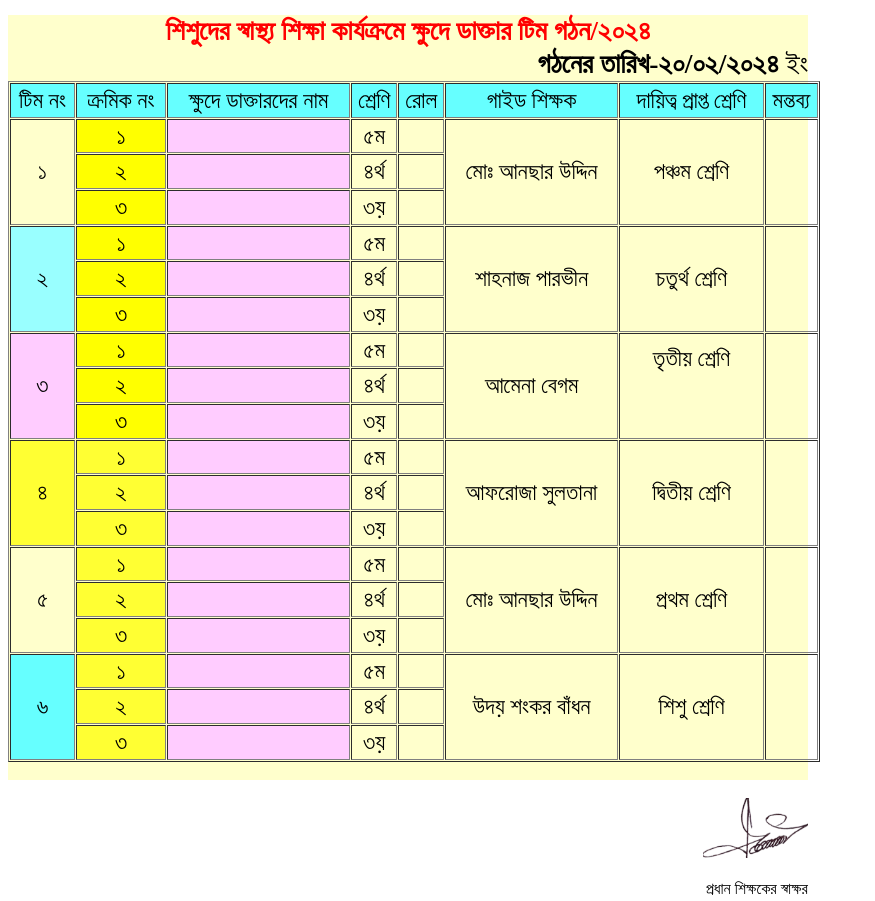
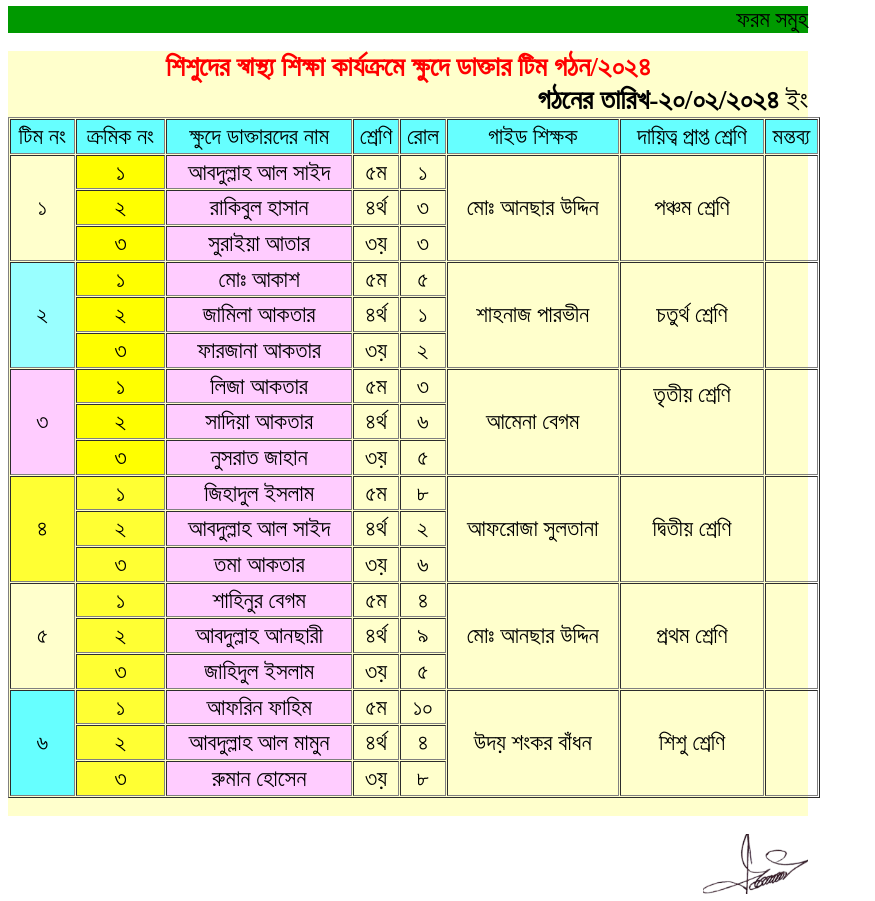
Before and after one commit to dhandigps/dhandigps.github.io, a plain HTML site: page Navbar/Comitee/Khude Docter/khude doctor-info.html in a window 1280 px wide. Shown: the part 331-1232 px from the top of the page, without its empty margins (0-875 px from the left). Drawn offline with Linux system fonts and the light colour scheme; files whose address does not match are found by name.

Commit message:
Add files via upload

```diff
--- a/Navbar/Comitee/Khude Docter/khude doctor-info.html
+++ b/Navbar/Comitee/Khude Docter/khude doctor-info.html
@@ -6,9 +6,10 @@
 
 
 
-  <meta content="text/html; charset=ISO-8859-1" http-equiv="content-type"><title>khude doctor</title></head><body style="width: 800px; color: rgb(0, 0, 0);" alink="#ee0000" link="#0000ee" vlink="#551a8b"><img style="width: 812px; height: 168px;" alt="" src="file:///C:/Users/WALTON/Desktop/School%20Webpage/Webpage%20Template%20Blank/Navbar/Comitee/Khude%20Docter/Khude%20Doctor%20pad.png"><br>
 
-<img style="width: 811px; height: 99px;" alt="" src="file:///C:/Users/WALTON/Desktop/School%20Webpage/Webpage%20Template%20Blank/Navbar/Comitee/Khude%20Docter/pad2.png"><br>
+  <meta content="text/html; charset=ISO-8859-1" http-equiv="content-type"><title>khude doctor</title></head><body style="width: 800px; color: rgb(0, 0, 0);" alink="#ee0000" link="#0000ee" vlink="#551a8b"><img style="width: 802px; height: 154px;" alt="" src="Khude%20Doctor%20pad.jpg"><br>
+
+<img style="width: 802px; height: 149px;" alt="" src="pad2.jpg"><br>
 <br>
 <div style="text-align: right; background-color: rgb(0, 153, 0);"><big><big><span style="font-family: SutonnyOMJ;">&#2475;&#2480;&#2478; &#2488;&#2478;&#2497;&#2489;</span></big></big><br>
 </div>
@@ -45,13 +46,15 @@
       <td style="background-color: yellow; text-align: center; font-family: SutonnyOMJ;"><big><big>&#2535;<br>
 
       </big></big></td>
-      <td style="background-color: rgb(255, 204, 255); text-align: center;"><br>
-      </td>
+      <td style="background-color: rgb(255, 204, 255); text-align: center; font-family: SutonnyOMJ;"><big><big>&#2438;&#2476;&#2470;&#2497;&#2482;&#2509;&#2482;&#2494;&#2489; &#2438;&#2482; &#2488;&#2494;&#2439;&#2470;<br>
+
+      </big></big></td>
       <td style="text-align: center; font-family: SutonnyOMJ;"><big><big>&#2539;&#2478;<br>
 
       </big></big></td>
-      <td style="text-align: center;"><br>
-      </td>
+      <td style="text-align: center; font-family: SutonnyOMJ;"><big><big>&#2535;<br>
+
+      </big></big></td>
       <td style="text-align: center; font-family: SutonnyOMJ;" colspan="1" rowspan="3"><big><big>&#2478;&#2507;&#2435; &#2438;&#2472;&#2459;&#2494;&#2480; &#2441;&#2470;&#2509;&#2470;&#2495;&#2472;<br>
 
       </big></big></td>
@@ -69,13 +72,15 @@
       <td style="background-color: yellow; text-align: center; font-family: SutonnyOMJ;"><big><big>&#2536;<br>
 
       </big></big></td>
-      <td style="background-color: rgb(255, 204, 255); text-align: center;"><br>
-      </td>
+      <td style="background-color: rgb(255, 204, 255); text-align: center; font-family: SutonnyOMJ;"><big><big>&#2480;&#2494;&#2453;&#2495;&#2476;&#2497;&#2482; &#2489;&#2494;&#2488;&#2494;&#2472;<br>
+
+      </big></big></td>
       <td style="text-align: center; font-family: SutonnyOMJ;"><big><big>&#2538;&#2480;&#2509;&#2469;<br>
 
       </big></big></td>
-      <td style="text-align: center;"><br>
-      </td>
+      <td style="text-align: center; font-family: SutonnyOMJ;"><big><big>&#2537;<br>
+
+      </big></big></td>
 
 
 
@@ -84,13 +89,15 @@
       <td style="background-color: yellow; text-align: center; font-family: SutonnyOMJ;"><big><big>&#2537;<br>
 
       </big></big></td>
-      <td style="background-color: rgb(255, 204, 255); text-align: center;"><br>
-      </td>
+      <td style="background-color: rgb(255, 204, 255); text-align: center; font-family: SutonnyOMJ;"><big><big>&#2488;&#2497;&#2480;&#2494;&#2439;&#2527;&#2494; &#2438;&#2468;&#2494;&#2480;<br>
+
+      </big></big></td>
       <td style="text-align: center; font-family: SutonnyOMJ;"><big><big>&#2537;&#2527;<br>
 
       </big></big></td>
-      <td style="text-align: center;"><br>
-      </td>
+      <td style="text-align: center; font-family: SutonnyOMJ;"><big><big>&#2537;<br>
+
+      </big></big></td>
 
 
 
@@ -100,12 +107,14 @@
       <td style="background-color: yellow; text-align: center; font-family: SutonnyOMJ;"><big><big>&#2535;<br>
 
       </big></big></td>
-      <td style="background-color: rgb(255, 204, 255); text-align: center;"><br>
-      </td>
+      <td style="background-color: rgb(255, 204, 255); text-align: center; font-family: SutonnyOMJ;"><big><big>&#2478;&#2507;&#2435; &#2438;&#2453;&#2494;&#2486;<br>
+
+      </big></big></td>
       <td style="text-align: center; font-family: SutonnyOMJ;"><big><big>&#2539;&#2478;</big></big>
       </td>
-      <td style="text-align: center;"><br>
-      </td>
+      <td style="text-align: center; font-family: SutonnyOMJ;"><big><big>&#2539;<br>
+
+      </big></big></td>
       <td style="text-align: center; font-family: SutonnyOMJ;" colspan="1" rowspan="3"><big><big>&#2486;&#2494;&#2489;&#2472;&#2494;&#2460; &#2474;&#2494;&#2480;&#2477;&#2496;&#2472;<br>
 
       </big></big></td>
@@ -123,12 +132,14 @@
       <td style="background-color: yellow; text-align: center; font-family: SutonnyOMJ;"><big><big>&#2536;<br>
 
       </big></big></td>
-      <td style="background-color: rgb(255, 204, 255); text-align: center;"><br>
-      </td>
+      <td style="background-color: rgb(255, 204, 255); text-align: center; font-family: SutonnyOMJ;"><big><big>&#2460;&#2494;&#2478;&#2495;&#2482;&#2494; &#2438;&#2453;&#2468;&#2494;&#2480;<br>
+
+      </big></big></td>
       <td style="text-align: center; font-family: SutonnyOMJ;"><big><big>&#2538;&#2480;&#2509;&#2469;</big></big>
       </td>
-      <td style="text-align: center;"><br>
-      </td>
+      <td style="text-align: center; font-family: SutonnyOMJ;"><big><big>&#2535;<br>
+
+      </big></big></td>
 
 
 
@@ -137,12 +148,14 @@
       <td style="background-color: yellow; text-align: center; font-family: SutonnyOMJ;"><big><big>&#2537;<br>
 
       </big></big></td>
-      <td style="background-color: rgb(255, 204, 255); text-align: center;"><br>
-      </td>
+      <td style="background-color: rgb(255, 204, 255); text-align: center; font-family: SutonnyOMJ;"><big><big>&#2475;&#2494;&#2480;&#2460;&#2494;&#2472;&#2494; &#2438;&#2453;&#2468;&#2494;&#2480;<br>
+
+      </big></big></td>
       <td style="text-align: center; font-family: SutonnyOMJ;"><big><big>&#2537;&#2527;</big></big>
       </td>
-      <td style="text-align: center;"><br>
-      </td>
+      <td style="text-align: center; font-family: SutonnyOMJ;"><big><big>&#2536;<br>
+
+      </big></big></td>
 
 
 
@@ -152,12 +165,14 @@
       <td style="background-color: yellow; text-align: center; font-family: SutonnyOMJ;"><big><big>&#2535;<br>
 
       </big></big></td>
-      <td style="background-color: rgb(255, 204, 255); text-align: center;"><br>
-      </td>
+      <td style="background-color: rgb(255, 204, 255); text-align: center; font-family: SutonnyOMJ;"><big><big>&#2482;&#2495;&#2460;&#2494; &#2438;&#2453;&#2468;&#2494;&#2480;<br>
+
+      </big></big></td>
       <td style="text-align: center; font-family: SutonnyOMJ;"><big><big>&#2539;&#2478;</big></big>
       </td>
-      <td style="text-align: center;"><br>
-      </td>
+      <td style="text-align: center; font-family: SutonnyOMJ;"><big><big>&#2537;<br>
+
+      </big></big></td>
       <td style="text-align: center; font-family: SutonnyOMJ;" colspan="1" rowspan="3"><big><big>&#2438;&#2478;&#2503;&#2472;&#2494; &#2476;&#2503;&#2455;&#2478;<br>
 
       </big></big></td>
@@ -179,12 +194,14 @@
       <td style="background-color: yellow; text-align: center; font-family: SutonnyOMJ;"><big><big>&#2536;<br>
 
       </big></big></td>
-      <td style="background-color: rgb(255, 204, 255); text-align: center;"><br>
-      </td>
+      <td style="background-color: rgb(255, 204, 255); text-align: center; font-family: SutonnyOMJ;"><big><big>&#2488;&#2494;&#2470;&#2495;&#2527;&#2494; &#2438;&#2453;&#2468;&#2494;&#2480;<br>
+
+      </big></big></td>
       <td style="text-align: center; font-family: SutonnyOMJ;"><big><big>&#2538;&#2480;&#2509;&#2469;</big></big>
       </td>
-      <td style="text-align: center;"><br>
-      </td>
+      <td style="text-align: center; font-family: SutonnyOMJ;"><big><big>&#2540;<br>
+
+      </big></big></td>
 
 
 
@@ -193,12 +210,13 @@
       <td style="background-color: yellow; text-align: center; font-family: SutonnyOMJ;"><big><big>&#2537;<br>
 
       </big></big></td>
-      <td style="background-color: rgb(255, 204, 255); text-align: center;"><br>
-      </td>
+      <td style="background-color: rgb(255, 204, 255); text-align: center; font-family: SutonnyOMJ;"><big><big>&#2472;&#2497;&#2488;&#2480;&#2494;&#2468; &#2460;&#2494;&#2489;&#2494;&#2472;
+      </big></big></td>
       <td style="text-align: center; font-family: SutonnyOMJ;"><big><big>&#2537;&#2527;</big></big>
       </td>
-      <td style="text-align: center;"><br>
-      </td>
+      <td style="text-align: center; font-family: SutonnyOMJ;"><big><big>&#2539;<br>
+
+      </big></big></td>
 
 
 
@@ -209,12 +227,14 @@
       <td style="font-family: SutonnyOMJ; text-align: center; background-color: rgb(255, 255, 51);"><big><big>&#2535;<br>
 
       </big></big></td>
-      <td style="font-family: SutonnyOMJ; background-color: rgb(255, 204, 255);"><br>
-      </td>
+      <td style="font-family: SutonnyOMJ; background-color: rgb(255, 204, 255); text-align: center;"><big><big>&#2460;&#2495;&#2489;&#2494;&#2470;&#2497;&#2482; &#2439;&#2488;&#2482;&#2494;&#2478;<br>
+
+      </big></big></td>
       <td style="font-family: SutonnyOMJ; text-align: center;"><big><big>&#2539;&#2478;</big></big>
       </td>
-      <td style="font-family: SutonnyOMJ;"><br>
-      </td>
+      <td style="font-family: SutonnyOMJ; text-align: center;"><big><big>&#2542;<br>
+
+      </big></big></td>
       <td colspan="1" rowspan="3" style="font-family: SutonnyOMJ; text-align: center;"><big><big>&#2438;&#2475;&#2480;&#2507;&#2460;&#2494; &#2488;&#2497;&#2482;&#2468;&#2494;&#2472;&#2494;<br>
 
       </big></big></td>
@@ -232,12 +252,14 @@
       <td style="font-family: SutonnyOMJ; text-align: center; background-color: rgb(255, 255, 51);"><big><big>&#2536;<br>
 
       </big></big></td>
-      <td style="font-family: SutonnyOMJ; background-color: rgb(255, 204, 255);"><br>
-      </td>
+      <td style="font-family: SutonnyOMJ; background-color: rgb(255, 204, 255); text-align: center;"><big><big>&#2438;&#2476;&#2470;&#2497;&#2482;&#2509;&#2482;&#2494;&#2489; &#2438;&#2482; &#2488;&#2494;&#2439;&#2470;<br>
+
+      </big></big></td>
       <td style="font-family: SutonnyOMJ; text-align: center;"><big><big>&#2538;&#2480;&#2509;&#2469;</big></big>
       </td>
-      <td style="font-family: SutonnyOMJ;"><br>
-      </td>
+      <td style="font-family: SutonnyOMJ; text-align: center;"><big><big>&#2536;<br>
+
+      </big></big></td>
 
 
 
@@ -246,12 +268,14 @@
       <td style="font-family: SutonnyOMJ; text-align: center; background-color: rgb(255, 255, 51);"><big><big>&#2537;<br>
 
       </big></big></td>
-      <td style="font-family: SutonnyOMJ; background-color: rgb(255, 204, 255);"><br>
-      </td>
+      <td style="font-family: SutonnyOMJ; background-color: rgb(255, 204, 255); text-align: center;"><big><big>&#2468;&#2478;&#2494; &#2438;&#2453;&#2468;&#2494;&#2480;<br>
+
+      </big></big></td>
       <td style="font-family: SutonnyOMJ; text-align: center;"><big><big>&#2537;&#2527;</big></big>
       </td>
-      <td style="font-family: SutonnyOMJ;"><br>
-      </td>
+      <td style="font-family: SutonnyOMJ; text-align: center;"><big><big>&#2540;<br>
+
+      </big></big></td>
 
 
 
@@ -263,12 +287,14 @@
       <td style="font-family: SutonnyOMJ; text-align: center; background-color: rgb(255, 255, 51);"><big><big>&#2535;<br>
 
       </big></big></td>
-      <td style="font-family: SutonnyOMJ; background-color: rgb(255, 204, 255);"><br>
-      </td>
+      <td style="font-family: SutonnyOMJ; background-color: rgb(255, 204, 255); text-align: center;"><big><big>&#2486;&#2494;&#2489;&#2495;&#2472;&#2497;&#2480; &#2476;&#2503;&#2455;&#2478;<br>
+
+      </big></big></td>
       <td style="font-family: SutonnyOMJ; text-align: center;"><big><big>&#2539;&#2478;</big></big>
       </td>
-      <td style="font-family: SutonnyOMJ;"><br>
-      </td>
+      <td style="font-family: SutonnyOMJ; text-align: center;"><big><big>&#2538;<br>
+
+      </big></big></td>
       <td colspan="1" rowspan="3" style="font-family: SutonnyOMJ; text-align: center;"><big><big>&#2478;&#2507;&#2435; &#2438;&#2472;&#2459;&#2494;&#2480; &#2441;&#2470;&#2509;&#2470;&#2495;&#2472;<br>
 
       </big></big></td>
@@ -286,12 +312,14 @@
       <td style="font-family: SutonnyOMJ; text-align: center; background-color: rgb(255, 255, 51);"><big><big>&#2536;<br>
 
       </big></big></td>
-      <td style="font-family: SutonnyOMJ; background-color: rgb(255, 204, 255);"><br>
-      </td>
+      <td style="font-family: SutonnyOMJ; background-color: rgb(255, 204, 255); text-align: center;"><big><big>&#2438;&#2476;&#2470;&#2497;&#2482;&#2509;&#2482;&#2494;&#2489; &#2438;&#2472;&#2459;&#2494;&#2480;&#2496;<br>
+
+      </big></big></td>
       <td style="font-family: SutonnyOMJ; text-align: center;"><big><big>&#2538;&#2480;&#2509;&#2469;</big></big>
       </td>
-      <td style="font-family: SutonnyOMJ;"><br>
-      </td>
+      <td style="font-family: SutonnyOMJ; text-align: center;"><big><big>&#2543;<br>
+
+      </big></big></td>
 
 
 
@@ -300,12 +328,14 @@
       <td style="font-family: SutonnyOMJ; text-align: center; background-color: rgb(255, 255, 51);"><big><big>&#2537;<br>
 
       </big></big></td>
-      <td style="font-family: SutonnyOMJ; background-color: rgb(255, 204, 255);"><br>
-      </td>
+      <td style="font-family: SutonnyOMJ; background-color: rgb(255, 204, 255); text-align: center;"><big><big>&#2460;&#2494;&#2489;&#2495;&#2470;&#2497;&#2482; &#2439;&#2488;&#2482;&#2494;&#2478;<br>
+
+      </big></big></td>
       <td style="font-family: SutonnyOMJ; text-align: center;"><big><big>&#2537;&#2527;</big></big>
       </td>
-      <td style="font-family: SutonnyOMJ;"><br>
-      </td>
+      <td style="font-family: SutonnyOMJ; text-align: center;"><big><big>&#2539;<br>
+
+      </big></big></td>
 
 
 
@@ -317,12 +347,14 @@
       <td style="font-family: SutonnyOMJ; text-align: center; background-color: rgb(255, 255, 51);"><big><big>&#2535;<br>
 
       </big></big></td>
-      <td style="font-family: SutonnyOMJ; background-color: rgb(255, 204, 255);"><br>
-      </td>
+      <td style="font-family: SutonnyOMJ; background-color: rgb(255, 204, 255); text-align: center;"><big><big>&#2438;&#2475;&#2480;&#2495;&#2472; &#2475;&#2494;&#2489;&#2495;&#2478;<br>
+
+      </big></big></td>
       <td style="font-family: SutonnyOMJ; text-align: center;"><big><big>&#2539;&#2478;</big></big>
       </td>
-      <td style="font-family: SutonnyOMJ;"><br>
-</td>
+      <td style="font-family: SutonnyOMJ; text-align: center;"><big><big>&#2535;&#2534;<br>
+
+      </big></big></td>
       <td colspan="1" rowspan="3" style="font-family: SutonnyOMJ; text-align: center;"><big><big>&#2441;&#2470;&#2527; &#2486;&#2434;&#2453;&#2480; &#2476;&#2494;&#2433;&#2471;&#2472;<br>
       </big></big></td>
       <td colspan="1" rowspan="3" style="font-family: SutonnyOMJ; text-align: center;"><big><big>&#2486;&#2495;&#2486;&#2497; &#2486;&#2509;&#2480;&#2503;&#2467;&#2495;<br>
@@ -339,12 +371,14 @@
       <td style="font-family: SutonnyOMJ; text-align: center; background-color: rgb(255, 255, 51);"><big><big>&#2536;<br>
 
       </big></big></td>
-      <td style="font-family: SutonnyOMJ; background-color: rgb(255, 204, 255);"><br>
-      </td>
+      <td style="font-family: SutonnyOMJ; background-color: rgb(255, 204, 255); text-align: center;"><big><big>&#2438;&#2476;&#2470;&#2497;&#2482;&#2509;&#2482;&#2494;&#2489; &#2438;&#2482; &#2478;&#2494;&#2478;&#2497;&#2472;<br>
+
+      </big></big></td>
       <td style="font-family: SutonnyOMJ; text-align: center;"><big><big>&#2538;&#2480;&#2509;&#2469;</big></big>
       </td>
-      <td style="font-family: SutonnyOMJ;"><br>
-</td>
+      <td style="font-family: SutonnyOMJ; text-align: center;"><big><big>&#2538;<br>
+
+      </big></big></td>
 
 
 
@@ -353,12 +387,14 @@
       <td style="font-family: SutonnyOMJ; text-align: center; background-color: rgb(255, 255, 51);"><big><big>&#2537;<br>
 
       </big></big></td>
-      <td style="font-family: SutonnyOMJ; background-color: rgb(255, 204, 255);"><br>
-      </td>
+      <td style="font-family: SutonnyOMJ; background-color: rgb(255, 204, 255); text-align: center;"><big><big>&#2480;&#2497;&#2478;&#2494;&#2472; &#2489;&#2507;&#2488;&#2503;&#2472;<br>
+
+      </big></big></td>
       <td style="font-family: SutonnyOMJ; text-align: center;"><big><big>&#2537;&#2527;</big></big>
       </td>
-      <td style="font-family: SutonnyOMJ;"><br>
-</td>
+      <td style="font-family: SutonnyOMJ; text-align: center;"><big><big>&#2542;<br>
+
+      </big></big></td>
 
 
 
```
Also changed, not shown: Navbar/Comitee/Khude Docter/Khude Doctor pad.jpg (added), Navbar/Comitee/Khude Docter/pad2.jpg (added).
